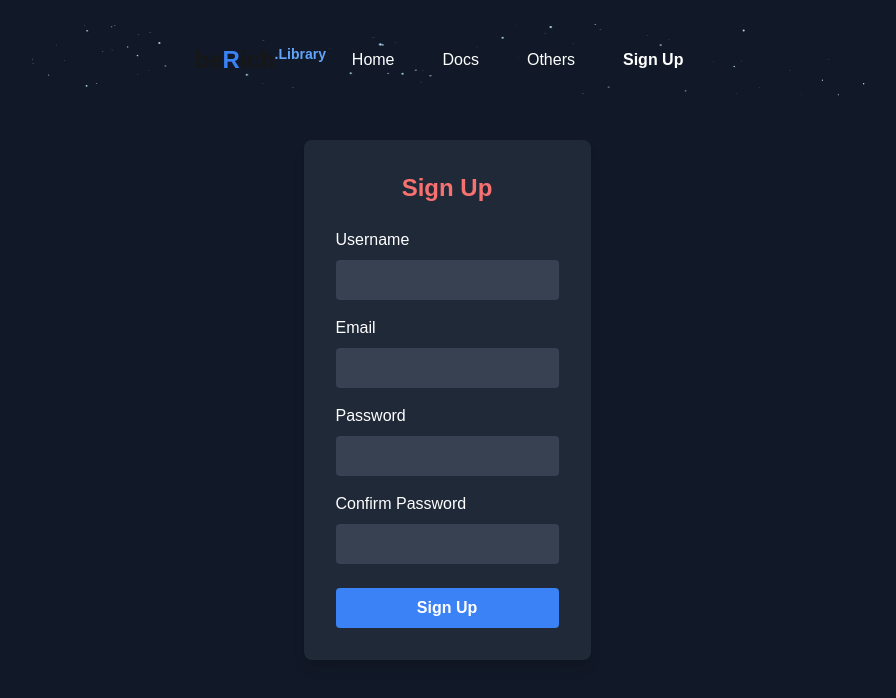
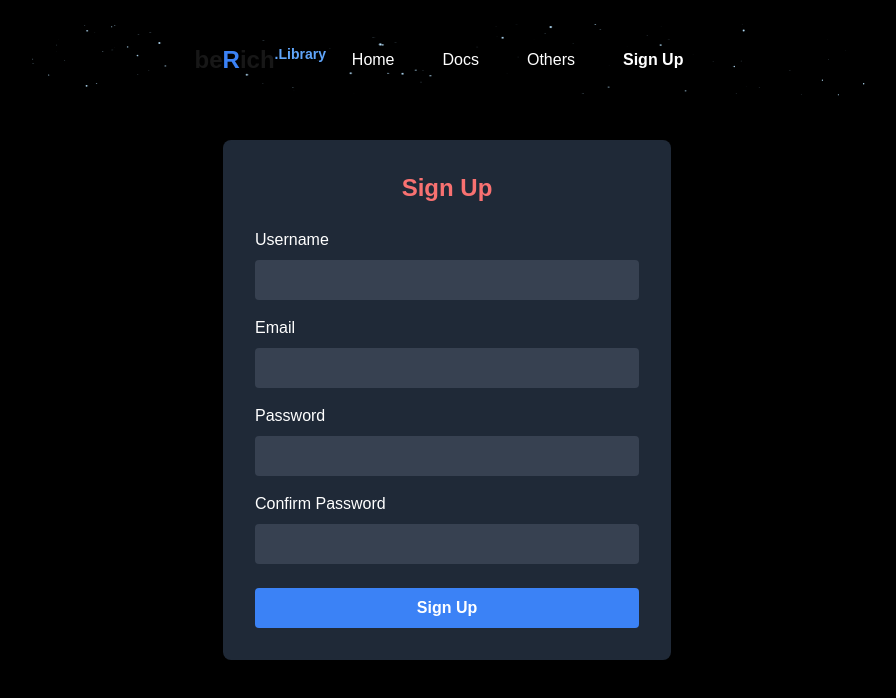
Before and after one commit to ColdByDefault/beRichLibrary_Fullstack, a Next.js app: page /signup in a window 1280 px wide. Shown: the top 698 px of the page, without its empty margins (193-1089 px from the left). Built offline with nearby package versions, Linux system fonts and the light colour scheme.

Commit message:
good night

```diff
--- a/app/components/SignUpForm.jsx
+++ b/app/components/SignUpForm.jsx
@@ -47,7 +47,7 @@ export default function SignUpForm() {
   };
 
   return (
-    <div className="flex justify-center items-center min-h-screen">
+    <div className="flex justify-center items-center min-h-screen w-full bg-black">
       <form
         onSubmit={handleSubmit}
         className="bg-gray-800 text-white p-8 rounded-lg shadow-lg max-w-md w-full"
```
